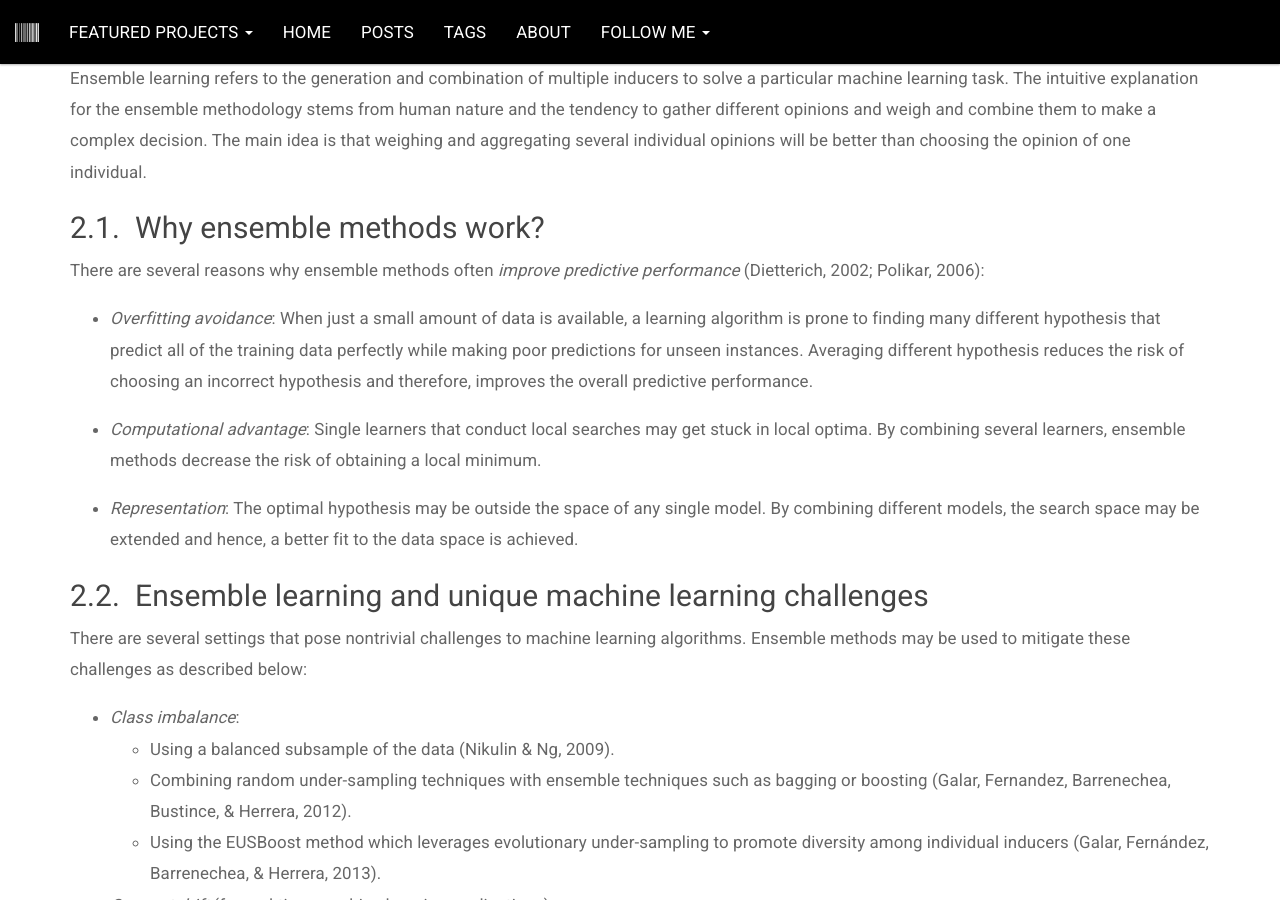
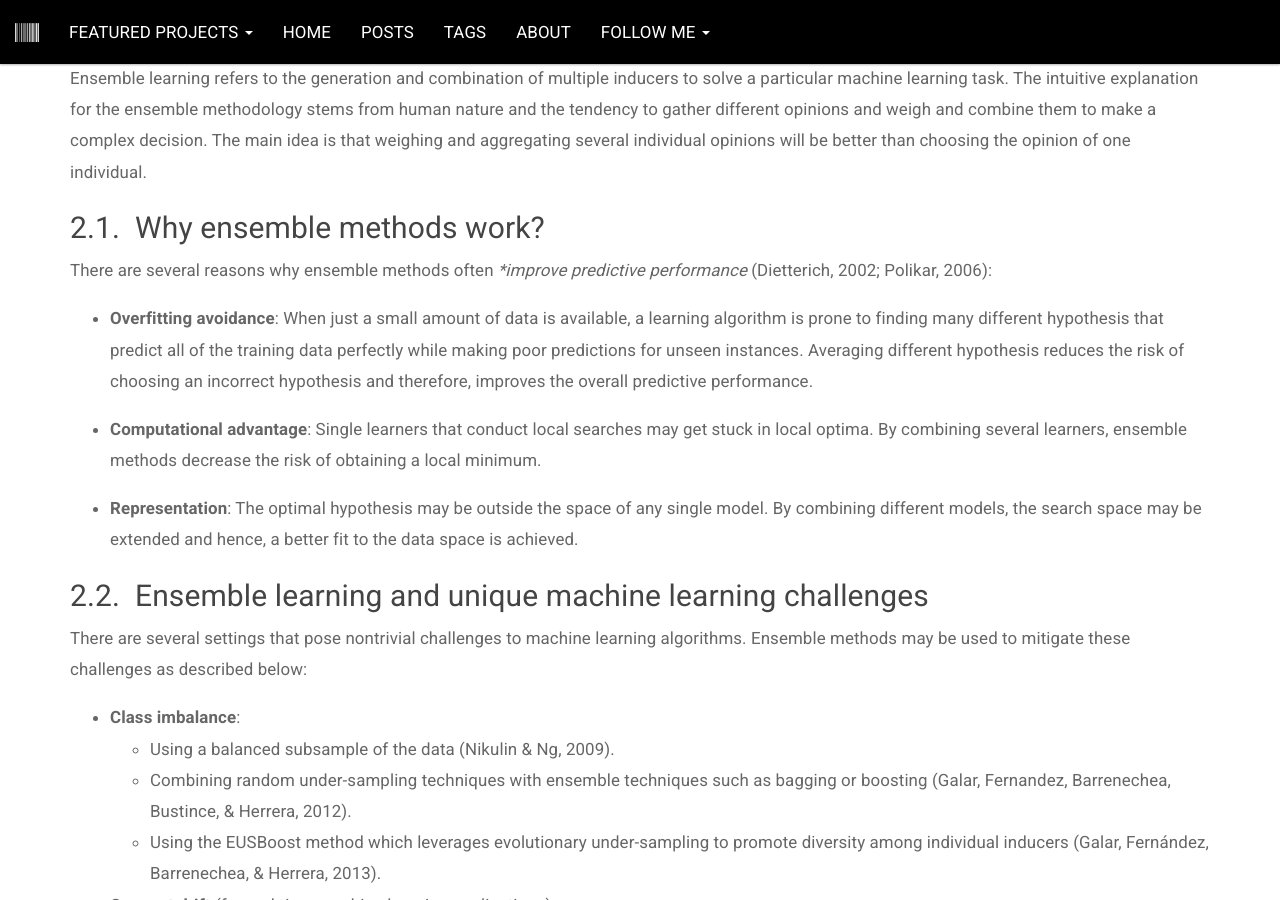
Before and after one commit to JIWANG176/JIWANG176.github.io, a Jekyll site: the page built from _posts/2020-04-21-ensemble-learning-a-suvery.md, in a window 1280 px wide and 900 px high, scrolled down 1202 px. Built offline with Jekyll 4.4.1, drawn with Linux system fonts in a browser that asks for light colours.

Commit message:
update blog

```diff
--- a/_posts/2020-04-21-ensemble-learning-a-suvery.md
+++ b/_posts/2020-04-21-ensemble-learning-a-suvery.md
@@ -8,12 +8,12 @@ categories: development
 tags: [Machine learning, Ensemble learning]
 github: "https://github.com/JIWANG176"
 ---
-Ensemble methods are considered the state-of-the art solution for many machine learning challenges. Such methods improve the predictive performance of a single model by training multiple models and combining their predictions. Based on *Ensemble learning: A survey (Omer Sagi, Lior Rokach, 2017)*, I summarize the concept and challengs of ensembel learning nowadays and provide a through review of subjects that currently unter intense study.
+Ensemble methods are considered the state-of-the art solution for many machine learning challenges. Such methods improve the predictive performance of a single model by training multiple models and combining their predictions. Based on **Ensemble learning: A survey (Omer Sagi, Lior Rokach, 2017)**, I summarize the concept and challengs of ensembel learning nowadays and provide a through review of subjects that currently unter intense study.
 <!--more-->
 
 &nbsp;
 ## Introduction
-Ensemble learning is an umbrella term for methods that combine multiple inducers to make a decision, typically in supervised machine learning tasks. An inducer, also referred as a base-learner, is an algorithm that takes a set of labeled examples as input and produces a model (e.g., a classifier or regressor) that generalizes these examples. By using the produced model, predictions can be drawn for new unlabeled examples. An ensemble inducer can be of any type of machine learning algorithm (e.g., decision tree, neural network, linear regression model, etc.). *The main premise of ensemble learning is that by combining multiple models, the errors of a single inducer will likely be compensated by other inducers, and as a result, the overall prediction performance of the ensemble would be better than that of a single inducer.*
+Ensemble learning is an umbrella term for methods that combine multiple inducers to make a decision, typically in supervised machine learning tasks. An inducer, also referred as a base-learner, is an algorithm that takes a set of labeled examples as input and produces a model (e.g., a classifier or regressor) that generalizes these examples. By using the produced model, predictions can be drawn for new unlabeled examples. An ensemble inducer can be of any type of machine learning algorithm (e.g., decision tree, neural network, linear regression model, etc.). **The main premise of ensemble learning is that by combining multiple models, the errors of a single inducer will likely be compensated by other inducers, and as a result, the overall prediction performance of the ensemble would be better than that of a single inducer.**
 
 
 
@@ -24,27 +24,27 @@ Ensemble learning is an umbrella term for methods that combine multiple inducers
 Ensemble learning refers to the generation and combination of multiple inducers to solve a particular machine learning task. The intuitive explanation for the ensemble methodology stems from human nature and the tendency to gather different opinions and weigh and combine them to make a complex decision. The main idea is that weighing and aggregating several individual opinions will be better than choosing the opinion of one individual.
 
 ### Why ensemble methods work?
-There are several reasons why ensemble methods often *improve predictive performance* (Dietterich, 2002; Polikar, 2006):
+There are several reasons why ensemble methods often **improve predictive performance* (Dietterich, 2002; Polikar, 2006):
 
-- *Overfitting avoidance*: When just a small amount of data is available, a learning algorithm is prone to finding many different hypothesis that predict all of the training data perfectly while making poor predictions for unseen instances. Averaging different hypothesis reduces the risk of choosing an incorrect hypothesis and therefore, improves the overall predictive performance.
+- **Overfitting avoidance**: When just a small amount of data is available, a learning algorithm is prone to finding many different hypothesis that predict all of the training data perfectly while making poor predictions for unseen instances. Averaging different hypothesis reduces the risk of choosing an incorrect hypothesis and therefore, improves the overall predictive performance.
 
-- *Computational advantage*: Single learners that conduct local searches may get stuck in local optima. By combining several learners, ensemble methods decrease the risk of obtaining a local minimum.
+- **Computational advantage**: Single learners that conduct local searches may get stuck in local optima. By combining several learners, ensemble methods decrease the risk of obtaining a local minimum.
 
-- *Representation*: The optimal hypothesis may be outside the space of any single model. By combining different models, the search space may be extended and hence, a better fit to the data space is achieved.
+- **Representation**: The optimal hypothesis may be outside the space of any single model. By combining different models, the search space may be extended and hence, a better fit to the data space is achieved.
 
 ### Ensemble learning and unique machine learning challenges
 There are several settings that pose nontrivial challenges to machine learning algorithms. Ensemble methods may be used to mitigate these challenges as described below:
-- *Class imbalance*:
+- **Class imbalance**:
     - Using a balanced subsample of the data (Nikulin & Ng, 2009).
     - Combining random under-sampling techniques with ensemble techniques such as bagging or boosting (Galar, Fernandez, Barrenechea, Bustince, & Herrera, 2012).
     - Using the EUSBoost method which leverages evolutionary under-sampling to promote diversity among individual inducers (Galar, Fernández, Barrenechea, & Herrera, 2013).
 
-- *Concept drift* (for real-time machine learning applications):
+- **Concept drift** (for real-time machine learning applications):
     - Using dynamic weighted majority (DWM) method, in which individual decision trees are dynamically created and deleted according to changes in predictive performance (Kolter & Maloof, 2003).
     - Different diversity levels of ensembles (Minku, White, & Yao, 2010; Minku & Yao, 2012).
     - ADWIN is another approach in which ensemble members can be reset when their accuracy degrades significantly (Bifet, Frank, Holmes, & Pfahringer, 2010). This method may also be integrated with online bagging ensembles (Bifet, Holmes, Pfahringer, Kirkby, & Gavaldà, 2009).
 
-- *Curse of dimensionality*:
+- **Curse of dimensionality**:
     - Attribute bagging (AB), an approach in which an inducer is trained using a randomly selected subset of features (Bryll, Gutierrez-Osuna, and Quek, 2003).
     - Improved decision forest (IDF) which addresses high-dimensional datasets by applying a designated feature selection mechanism (Huang, Fang, & Fan, 2010).
     - A genetic algorithm that searches for the best mutually exclusive partition of the feature set, insted of the random partition (Rokach, 2008).
@@ -64,13 +64,13 @@ $$y_i = φ(xi) = G(f_1, f_2, /dots, f_k)$$
 where $y_i/in R$ for regression problems and $y_i/in Z$ for classification problems. Given this general framework, building an ensemble model involves the selection of a methodology for training the participating models and choosing a suitable process for combining the inducers' outputs.
 
 ### Model training
-There are several ways to train an ensemble model to reach a desired outcome. However, *some key principles* must be considered when generating an ensemble model:
-- *Diversity*
-- *Predicitive performance*
+There are several ways to train an ensemble model to reach a desired outcome. However, **some key principles** must be considered when generating an ensemble model:
+- **Diversity**
+- **Predicitive performance**
 
 The two principles may seem to contradict each other at first glance. Furthermore, ensembles with diverse inducers do not always improve the predictive performance (Bi, 2012). The main idea in combining these two principles is to combine predictive inducers with uncorrelated errors in an ensemble, since it has been empirically and theoretically shown that the predictive performance of the entire ensemble has a positive correlation with the degree to which the errors made by individual inducers are uncorrelated (Ali & Pazzani, 1995).
 
-There are *several approaches used to achieve the goal of including diverse inducers*:
+There are **several approaches used to achieve the goal of including diverse inducers**:
 - *Input manipulation*
 - *Manipulated learning algorithm*
 - *Partitioning*
```
